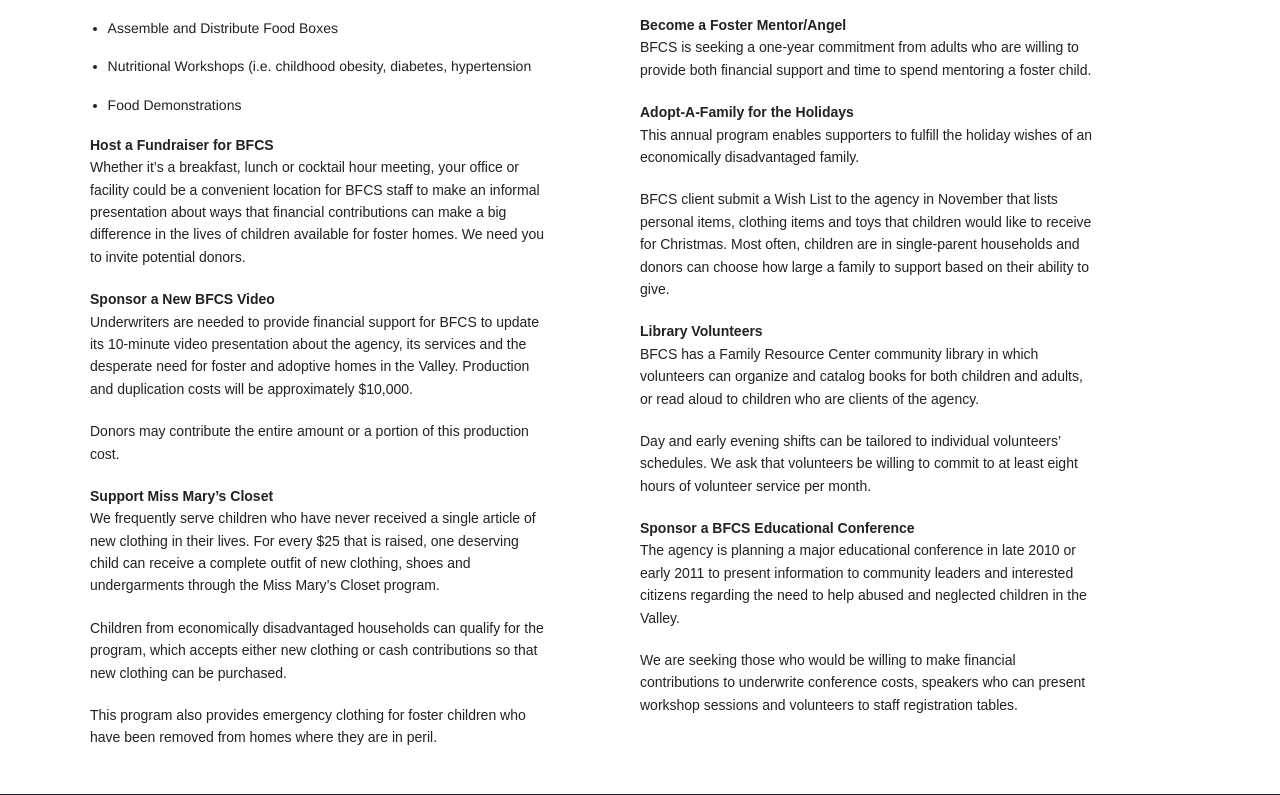
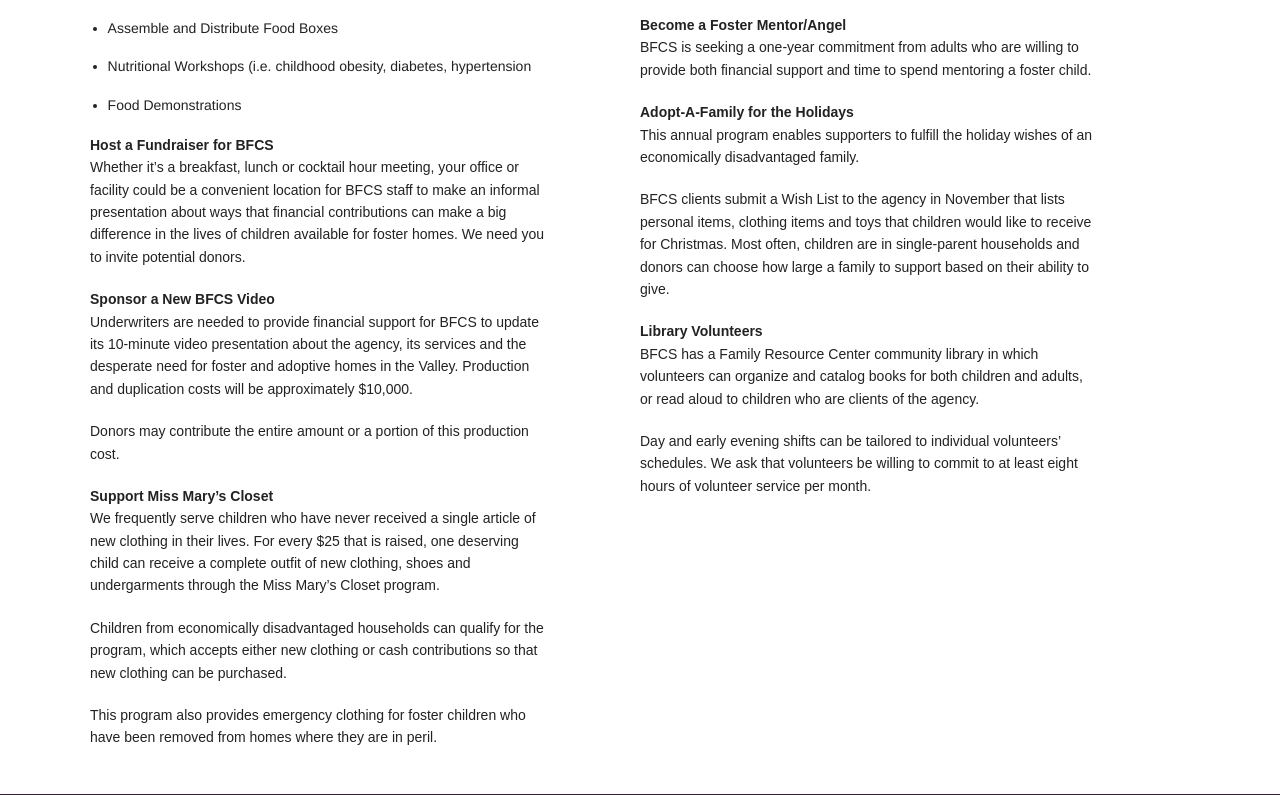
Before and after one commit to kristenzirkler/bfcs-site, a PHP site: page /volunteer.php in a window 1280 px wide. Shown: the part 571-1366 px from the top of the page. Run offline with PHP 8.4, Linux system fonts and the light colour scheme.

Commit message:
Learn more about volunteer ops page
Add an S, remove 1 paragraph section

```diff
--- a/volunteer.php
+++ b/volunteer.php
@@ -76,17 +76,12 @@
             <p><strong>Adopt-A-Family for the Holidays</strong><br>
             This annual program enables supporters to fulfill the holiday wishes of an economically disadvantaged family.</p>
 
-            <p>BFCS client submit a Wish List to the agency in November that lists personal items, clothing items and toys that children would like to receive for Christmas. Most often, children are in single-parent households and donors can choose how large a family to support based on their ability to give.</p>
+            <p>BFCS clients submit a Wish List to the agency in November that lists personal items, clothing items and toys that children would like to receive for Christmas. Most often, children are in single-parent households and donors can choose how large a family to support based on their ability to give.</p>
 
             <p><strong>Library Volunteers</strong><br>
             BFCS has a Family Resource Center community library in which volunteers can organize and catalog books for both children and adults, or read aloud to children who are clients of the agency.</p>
 
             <p>Day and early evening shifts can be tailored to individual volunteers’ schedules. We ask that volunteers be willing to commit to at least eight hours of volunteer service per month.</p>
-
-            <p><strong>Sponsor a BFCS Educational Conference</strong><br>
-            The agency is planning a major educational conference in late 2010 or early 2011 to present information to community leaders and interested citizens regarding the need to help abused and neglected children in the Valley.</p>
-
-            <p>We are seeking those who would be willing to make financial contributions to underwrite conference costs, speakers who can present workshop sessions and volunteers to staff registration tables.</p>
         </div>
     </div><!--END ROW-->
     <?php include ("inc/footer.html"); ?><?php include ("inc/js.html"); ?>
```
